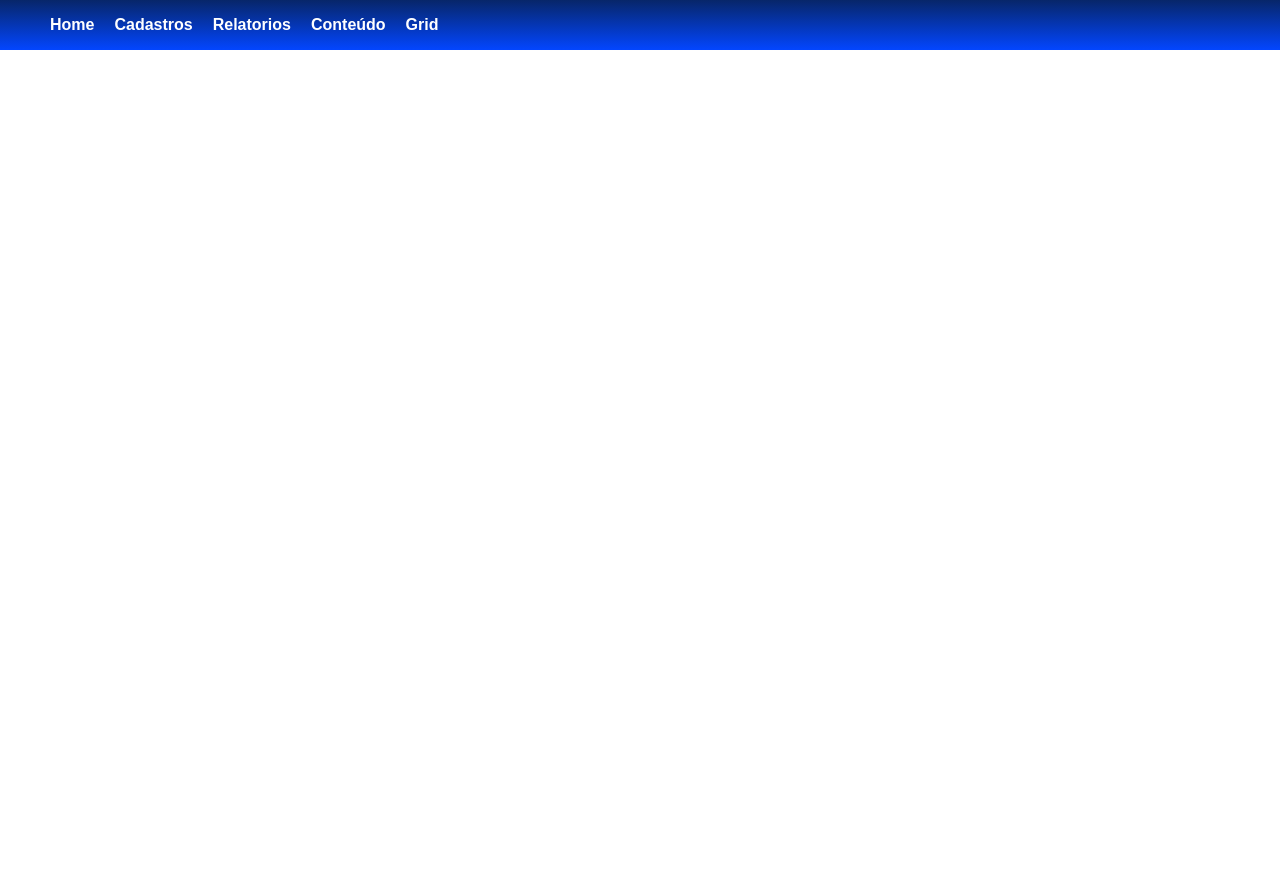
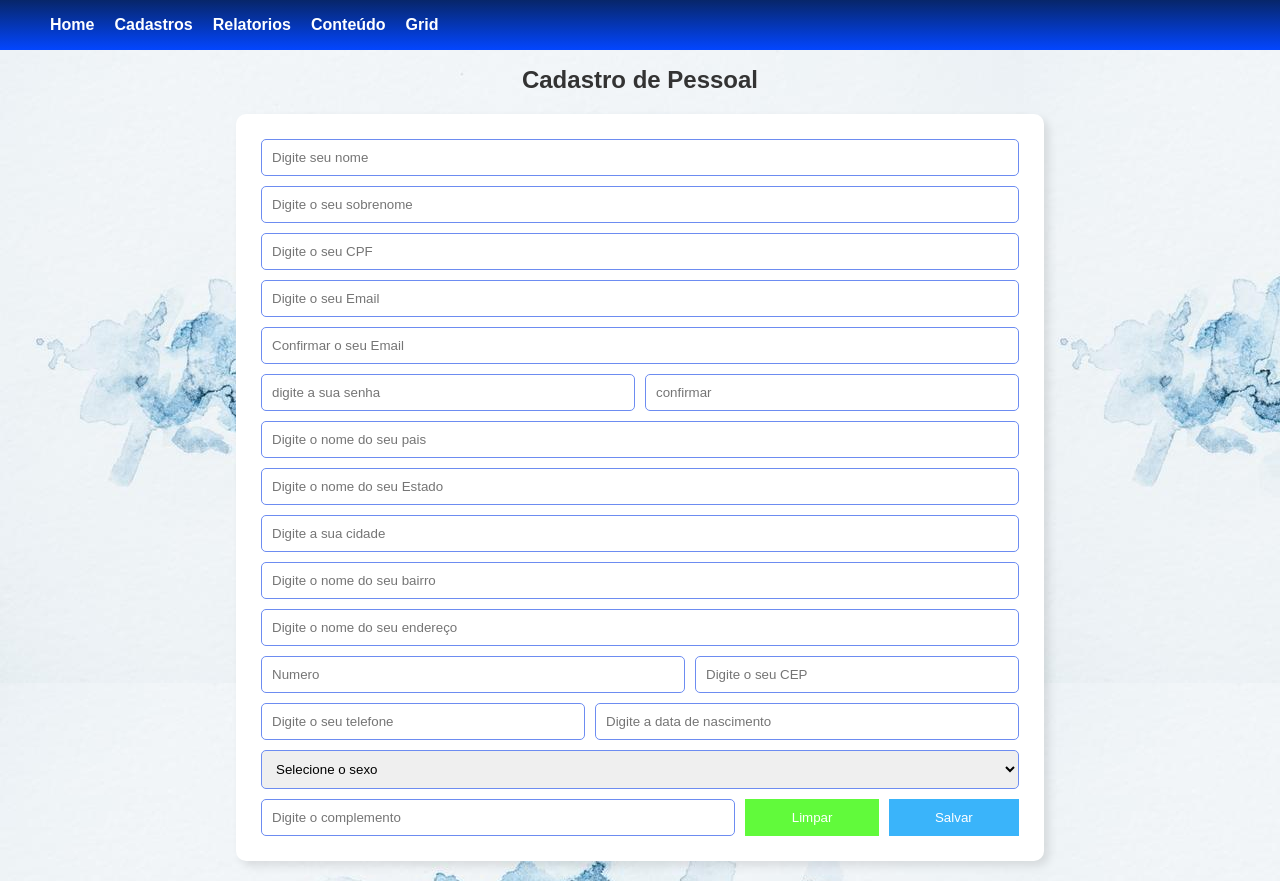
Before and after one commit to lucasimroth/trabalhoWEB, a plain HTML site: page trabalhohtml/Cadastros.html in a window 1280 px wide. Before the commit the page ends 800 px from the top, so only its background shows below. Drawn offline with Linux system fonts and the light colour scheme.

Commit message:
Atualizações na página de cadastros

```diff
--- a/trabalhohtml/Cadastros.html
+++ b/trabalhohtml/Cadastros.html
@@ -3,7 +3,7 @@
 <head>
     <meta charset="UTF-8">
     <meta name="viewport" content="width=device-width, initial-scale=1.0">
-    <link rel="stylesheet" href="style.css">
+    <link rel="stylesheet" href="style3.css">
     <title>Nerdtopia</title>
 
 </head>
@@ -18,7 +18,38 @@
                 <a href="Grid.html"><li>Grid</li></a>
             </ul>
         </nav>
+        <h1>Cadastro de Pessoal</h1>
     </header>
-
+    <main>
+        <section>
+            <form>
+                <input type="text" id="nome" name="nome" placeholder="Digite seu nome">
+                <input type="text"id="sobrenome"name="sobrenome"placeholder="Digite o seu sobrenome" >
+                <input type="text" id="cpf" name="cpf" placeholder="Digite o seu CPF">
+                <input type="email" name="email" id="email" placeholder="Digite o seu Email ">
+                <input type="email" name="Cemail" id="Cemail" placeholder="Confirmar o seu Email ">
+                <input type="password" name="senha" id="senha" placeholder="digite a sua senha">
+                <input type="password" name="confirma" id="senha"placeholder="confirmar">
+                <input type="text" name="pais" id="pais" placeholder="Digite o nome do seu pais">
+                <input type="text" name="estado" id="estado" placeholder="Digite o nome do seu Estado">
+                <input type="text" id="cidade" name="cidade" placeholder="Digite a sua cidade">
+                <input type="text" name="bairro" id="bairro" placeholder="Digite o nome do seu bairro">
+                <input type="text" name="endereco" id="endereco" placeholder="Digite o nome do seu endereço">
+                <input type="number" name="numero" id="numero" placeholder="Numero">
+                <input type="text" name="cep" id="cep" placeholder="Digite o seu CEP">
+                <input type="text" id="telefone" name="telefone" placeholder="Digite o seu telefone">
+                <input type="text" name="data" id="data" placeholder="Digite a data de nascimento">
+                <select name="genero" id="genero">
+                    <option value="sexo" disabled selected>Selecione o sexo</option>
+                    <option value="masculino">Masculino</option>
+                    <option value="feminino">Feminino</option>
+                    <option value="outro">Outro</option>
+                </select>
+                <input type="text" name="complemento" id="complemento" placeholder="Digite o complemento ">
+                <button type="reset" >Limpar</button>
+                <button type="submit">Salvar</button>
+            </form>
+        </section>
+    </main>
 </body>
 </html>
--- /dev/null
+++ b/trabalhohtml/style3.css
@@ -0,0 +1,94 @@
+body{
+    font-family: Arial, Helvetica, sans-serif;
+    margin: 0px;
+    padding: 0px;
+
+}
+
+ul{
+    align-items: center;
+    display: flex;
+    margin: 0;
+    height: 50px;
+    font-weight: bold;
+    background-image: linear-gradient(to bottom, #072669, #0346ff);
+}
+li{
+    display: inline-block;
+    color:rgb(255, 255, 255);
+    padding: 0px 10px;
+}
+
+body {
+    font-family: Arial, sans-serif;
+    background-image:url('fundo.jpg') ;
+    margin: 0;
+    padding: 0;
+}
+
+main {
+    width: 60%;
+    margin: 20px auto;
+    padding: 20px;
+    background-color: #fff;
+    box-shadow: 5px 5px 10px rgba(0, 0, 0, 0.1);
+    border-radius: 10px;
+}
+
+h1 {
+    color: #333;
+    font-size: 24px;
+    text-align: center;
+}
+
+p {
+    color: #666;
+    font-size: 16px;
+}
+form{
+    display: flex;
+    justify-content: space-around;
+    flex-wrap: wrap;
+    flex-direction: row;
+}
+
+input,select{
+    flex-grow: 1;
+    flex-basis: 400px;
+    padding: 10px;
+    border: 1px solid #6d8cf1;
+    border-radius: 5px;
+    margin: 5px;
+}
+
+#nome, #email,#Cemail,#endereco{
+    flex-basis: 800px;
+}
+
+#senha, #confirma, #telefone,#cep{
+    flex-basis: 300px;
+}
+
+button {
+    flex-grow: 1;
+    background-color: #007bff;
+    color: #fff;
+    border: none;
+    padding: 10px 20px;
+    margin: 5px;
+    cursor: pointer;
+}
+
+button[type="reset"]{
+    background-color: #61fa3b;
+}
+button[type="submit"]{
+    background-color: #3ab4fa;
+}
+button:hover {
+    background-color: #0056b3;
+}
+
+button[type="reset"]:hover{
+    background-color: #75f70b;
+}
```
Also changed, not shown: trabalhohtml/fundo.jpg (added).
